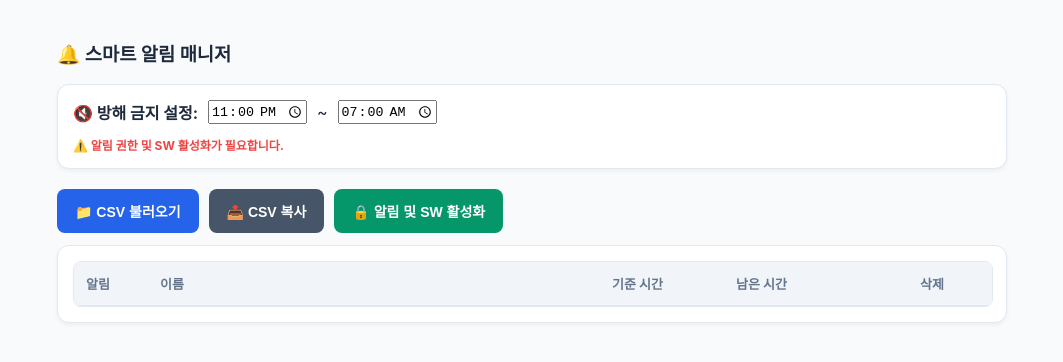
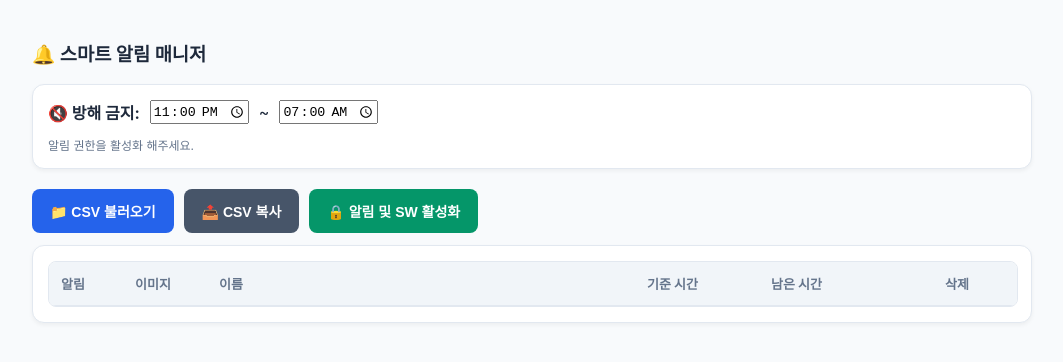
Before and after one commit to llIllIllI/llIllIllI.github.io, a Jekyll site: the page pages/ScheduleAlarm.html, which Jekyll copies as it is, in a window 1280 px wide. Shown: the top 362 px of the page, without its empty margins (108-1171 px from the left). Built offline with Jekyll 4.4.1, drawn with Linux system fonts in a browser that asks for light colours; some of the changed lines change nothing that is shown.

Commit message:
Update ScheduleAlarm.html
url extension

```diff
--- a/pages/ScheduleAlarm.html
+++ b/pages/ScheduleAlarm.html
@@ -6,28 +6,27 @@
     <title>스마트 알림 매니저</title>
     <style>
         :root { --primary: #2563eb; --bg: #f8fafc; --border: #e2e8f0; }
-        body { font-family: -apple-system, system-ui, sans-serif; background: var(--bg); padding: 20px; max-width: 950px; margin: auto; color: #1e293b; }
+        body { font-family: -apple-system, sans-serif; background: var(--bg); padding: 20px; max-width: 1000px; margin: auto; color: #1e293b; }
         .card { background: white; padding: 15px; border-radius: 12px; box-shadow: 0 2px 4px rgba(0,0,0,0.05); margin-bottom: 20px; border: 1px solid var(--border); }
         .flex-row { display: flex; gap: 10px; align-items: center; flex-wrap: wrap; margin-bottom: 12px; }
         .btn { padding: 12px 18px; border-radius: 8px; border: none; background: var(--primary); color: white; cursor: pointer; font-weight: 600; font-size: 14px; }
         .btn-copy { background: #475569; }
         .btn-perm { background: #059669; }
         .btn-del { background: #dc2626; padding: 6px 12px; font-size: 12px; border-radius: 4px; color: white; border: none; cursor: pointer; }
+
+        /* 리스트 스타일 */
         .list-wrapper { width: 100%; overflow-x: auto; border-radius: 8px; border: 1px solid var(--border); }
-        table { width: 100%; min-width: 600px; border-collapse: collapse; }
-        th, td { padding: 12px; border-bottom: 1px solid var(--border); text-align: left; }
+        table { width: 100%; min-width: 700px; border-collapse: collapse; }
+        th, td { padding: 12px; border-bottom: 1px solid var(--border); text-align: left; vertical-align: middle; }
         thead th { background: #f1f5f9; font-size: 13px; color: #64748b; }
 
-        /* 알림 임박 색상 강조 */
-        .status-red { background-color: #fee2e2 !important; color: #991b1b; } /* 10분 미만 */
-        .status-yellow { background-color: #fef9c3 !important; color: #854d0e; } /* 1시간 미만 */
-
+        .alarm-icon { width: 32px; height: 32px; border-radius: 6px; object-fit: cover; border: 1px solid #ddd; }
+        .status-red { background-color: #fee2e2 !important; color: #991b1b; }
+        .status-yellow { background-color: #fef9c3 !important; color: #854d0e; }
         .remain-text { font-weight: 700; font-size: 14px; }
         .toast { position: fixed; bottom: 30px; left: 50%; transform: translateX(-50%); background: #1e293b; color: white; padding: 10px 20px; border-radius: 30px; display: none; z-index: 10000; }
-        input[type="checkbox"] { width: 20px; height: 20px; cursor: pointer; }
+        input[type="checkbox"] { width: 22px; height: 22px; cursor: pointer; }
     </style>
-      <script async src="https://pagead2.googlesyndication.com/pagead/js/adsbygoogle.js?client=ca-pub-4069125987804201"
-     crossorigin="anonymous"></script>
 </head>
 <body>
 
@@ -35,18 +34,18 @@
 
     <section class="card">
         <div class="flex-row">
-            <strong>🔇 방해 금지 설정:</strong>
+            <strong>🔇 방해 금지:</strong>
             <input type="time" id="dndStart" value="23:00"> ~
             <input type="time" id="dndEnd" value="07:00">
         </div>
-        <div id="swStatus" style="font-size:12px; color: #ef4444; font-weight: bold;">⚠️ 알림 권한 및 SW 활성화가 필요합니다.</div>
+        <div id="swStatus" style="font-size:12px; color: #64748b;">알림 권한을 활성화 해주세요.</div>
     </section>
 
     <div class="flex-row">
         <button class="btn" onclick="document.getElementById('csvFile').click()">📁 CSV 불러오기</button>
         <input type="file" id="csvFile" hidden accept=".csv" onchange="handleCSV(this)">
         <button class="btn btn-copy" onclick="exportCSV()">📤 CSV 복사</button>
-        <button class="btn btn-perm" onclick="initServiceWorker()">🔒 알림 및 SW 활성화</button>
+        <button class="btn btn-perm" onclick="initSW()">🔒 알림 및 SW 활성화</button>
     </div>
 
     <section class="card">
@@ -55,9 +54,10 @@
                 <thead>
                     <tr>
                         <th style="width: 50px;">알림</th>
+                        <th style="width: 60px;">이미지</th>
                         <th>이름</th>
                         <th style="width: 100px;">기준 시간</th>
-                        <th style="width: 160px;">남은 시간</th>
+                        <th style="width: 150px;">남은 시간</th>
                         <th style="width: 60px;">삭제</th>
                     </tr>
                 </thead>
@@ -70,126 +70,94 @@
 
     <script>
         let alarms = [];
-        let swRegistration = null;
+        const DEFAULT_ICON = 'https://cdn-icons-png.flaticon.com/512/311/311074.png';
 
-        // 페이지 로드 시 로컬 저장소에서 데이터 복구
         window.onload = function() {
-            const savedAlarms = localStorage.getItem('alarm_data');
-            if (savedAlarms) {
-                const parsed = JSON.parse(savedAlarms);
-                alarms = parsed.map(a => ({
-                    ...a,
-                    time: new Date(a.time),
-                    notifiedBefore: false
-                }));
-                renderUI(new Date());
+            const saved = localStorage.getItem('alarm_storage_v2');
+            if (saved) {
+                const parsed = JSON.parse(saved);
+                alarms = parsed.map(a => ({ ...a, time: new Date(a.time), notifiedBefore: false }));
+                renderUI();
             }
         };
 
-        // 데이터 변경 시 저장
-        function saveToLocal() {
-            localStorage.setItem('alarm_data', JSON.stringify(alarms));
+        function save() {
+            localStorage.setItem('alarm_storage_v2', JSON.stringify(alarms));
         }
 
-        async function initServiceWorker() {
-            // 요청하신 대로 ./sw.js 경로 사용
-            const SW_URL = './sw.js';
-
-            if (!('serviceWorker' in navigator)) {
-                alert("이 브라우저는 서비스 워커를 지원하지 않습니다.");
-                return;
-            }
-
+        async function initSW() {
+            if (!('serviceWorker' in navigator)) return;
             try {
-                const permission = await Notification.requestPermission();
-                if (permission !== 'granted') {
-                    alert("알림 권한이 거부되었습니다.");
-                    return;
-                }
-
-                // 서비스 워커 등록
-                swRegistration = await navigator.serviceWorker.register(SW_URL);
-                document.getElementById('swStatus').innerText = "✅ 서비스 워커 활성화됨";
+                const perm = await Notification.requestPermission();
+                if (perm !== 'granted') return alert("알림 권한이 거부되었습니다.");
+                await navigator.serviceWorker.register('./sw.js');
+                document.getElementById('swStatus').innerText = "✅ 시스템 활성화 완료";
                 document.getElementById('swStatus').style.color = "#059669";
-                alert("성공적으로 등록되었습니다!");
-            } catch (e) {
-                console.error(e);
-                alert("등록 실패: " + e.message);
-            }
+                alert("알림 시스템이 등록되었습니다.");
+            } catch (e) { alert(e.message); }
         }
 
-        function getNextValidTime(startTime, intervalSeconds) {
-            let target = new Date(startTime);
+        function getNextTime(start, interval) {
+            let target = new Date(start);
             const now = new Date();
-            const intervalMs = (parseInt(intervalSeconds) || 300) * 1000;
-            while (target <= now) {
-                target = new Date(target.getTime() + intervalMs);
-            }
+            const ms = (parseInt(interval) || 300) * 1000;
+            while (target <= now) target = new Date(target.getTime() + ms);
             return target;
         }
 
         setInterval(() => {
             const now = new Date();
-            processAlarms(now);
-            renderUI(now);
-        }, 1000);
+            const ds = document.getElementById('dndStart').value, de = document.getElementById('dndEnd').value;
+            const cur = now.getHours().toString().padStart(2,'0') + ":" + now.getMinutes().toString().padStart(2,'0');
+            const isDND = ds < de ? (cur >= ds && cur <= de) : (cur >= ds || cur <= de);
 
-        function processAlarms(now) {
-            const curStr = now.getHours().toString().padStart(2,'0') + ":" + now.getMinutes().toString().padStart(2,'0');
-            const ds = document.getElementById('dndStart').value, de = document.getElementById('dndEnd').value;
-            const isDND = ds < de ? (curStr >= ds && curStr <= de) : (curStr >= ds || curStr <= de);
-
-            let hasChange = false;
+            let changed = false;
             alarms.forEach(a => {
                 const alarmTime = new Date(a.time);
-                const notificationTime = new Date(alarmTime.getTime() - (5 * 60 * 1000));
+                const notiTime = new Date(alarmTime.getTime() - (5 * 60 * 1000));
 
-                if (now >= notificationTime && !a.notifiedBefore) {
+                if (now >= notiTime && !a.notifiedBefore) {
                     if (a.enabled && !isDND) {
-                        const remainMin = Math.ceil((alarmTime - now) / 60000);
+                        const min = Math.ceil((alarmTime - now) / 60000);
                         if (navigator.serviceWorker.controller) {
                             navigator.serviceWorker.controller.postMessage({
                                 type: 'SHOW_NOTIFICATION',
-                                title: `${a.name} (남은 시간 : ${remainMin}분)`,
-                                body: `곧 기준 시간입니다.`
+                                title: `${a.name} (${min}분 전)`,
+                                body: '잠시 후 알림 시간입니다.',
+                                icon: a.iconUrl
                             });
                         }
                     }
                     a.notifiedBefore = true;
                 }
-
                 if (now >= alarmTime) {
-                    a.time = getNextValidTime(a.time, a.interval);
+                    a.time = getNextTime(a.time, a.interval);
                     a.notifiedBefore = false;
-                    hasChange = true;
+                    changed = true;
                 }
             });
-            if (hasChange) saveToLocal();
-        }
+            if (changed) save();
+            renderUI();
+        }, 1000);
 
-        function renderUI(now) {
+        function renderUI() {
             const tbody = document.getElementById('alarmListBody');
+            const now = new Date();
             alarms.sort((a,b) => a.time - b.time);
 
             tbody.innerHTML = alarms.map((a, i) => {
-                const diffMs = a.time - now;
-                const hours = Math.floor(diffMs / 3600000);
-                const mins = Math.floor((diffMs % 3600000) / 60000);
+                const diff = a.time - now;
+                const h = Math.floor(diff/3600000), m = Math.floor((diff%3600000)/60000);
+                const cls = (diff > 0 && diff < 600000) ? "status-red" : (diff < 3600000 ? "status-yellow" : "");
+                const iconToShow = (a.iconUrl && a.iconUrl !== 'null') ? a.iconUrl : DEFAULT_ICON;
 
-                let rowClass = "";
-                if (diffMs > 0 && diffMs < 600000) rowClass = "status-red";
-                else if (diffMs > 0 && diffMs < 3600000) rowClass = "status-yellow";
-
-                const remainStr = diffMs > 0 ? hours + '시간 ' + mins + '분' : "갱신 중...";
-                const timeStr = a.time.getHours().toString().padStart(2,'0') + ":" + a.time.getMinutes().toString().padStart(2,'0');
-
-                return `
-                <tr class="${rowClass}">
-                    <td><input type="checkbox" ${a.enabled ? 'checked' : ''} onchange="alarms[${i}].enabled = this.checked; saveToLocal();"></td>
+                return `<tr class="${cls}">
+                    <td><input type="checkbox" ${a.enabled ? 'checked' : ''} onchange="alarms[${i}].enabled=this.checked; save();"></td>
+                    <td><img src="${iconToShow}" class="alarm-icon" onerror="this.src='${DEFAULT_ICON}'"></td>
                     <td>${a.name}</td>
-                    <td style="font-weight:bold;">${timeStr}</td>
-                    <td class="remain-text">${remainStr}</td>
-                    <td><button class="btn-del" onclick="alarms.splice(${i},1); saveToLocal();">-</button></td>
+                    <td style="font-weight:bold;">${a.time.getHours().toString().padStart(2,'0')}:${a.time.getMinutes().toString().padStart(2,'0')}</td>
+                    <td class="remain-text">${diff > 0 ? h+'시간 '+m+'분' : '갱신 중...'}</td>
+                    <td><button class="btn-del" onclick="alarms.splice(${i},1); save();">-</button></td>
                 </tr>`;
             }).join('');
         }
@@ -202,19 +170,21 @@
                 const lines = e.target.result.split(/\r?\n/).filter(l => l.trim());
                 lines.forEach(line => {
                     const p = line.split(',').map(item => item.trim());
+                    // 5개 필드 (활성화, 이름, 시간, 주기, 아이콘URL)
                     if(p.length >= 4) {
-                        const interval = parseInt(p[3]);
                         alarms.push({
-                            enabled: p[0]==='1', name: p[1],
-                            time: getNextValidTime(p[2], interval),
-                            interval: interval,
+                            enabled: p[0]==='1',
+                            name: p[1],
+                            time: getNextTime(p[2], p[3]),
+                            interval: p[3],
+                            iconUrl: p[4] || 'null',
                             originalZone: p[2].includes('+') ? p[2].split('+')[1] : '09:00',
                             notifiedBefore: false
                         });
                     }
                 });
-                saveToLocal();
-                renderUI(new Date());
+                save();
+                renderUI();
             };
             reader.readAsText(file, "UTF-8");
             input.value = '';
@@ -225,12 +195,13 @@
             const csv = alarms.map(a => {
                 const d = a.time;
                 const timeStr = `${d.getFullYear()}-${pad(d.getMonth()+1)}-${pad(d.getDate())}T${pad(d.getHours())}:${pad(d.getMinutes())}:${pad(d.getSeconds())}+${a.originalZone}`;
-                return `${a.enabled?1:0},${a.name},${timeStr},${a.interval}`;
+                return `${a.enabled?1:0},${a.name},${timeStr},${a.interval},${a.iconUrl}`;
             }).join('\n');
             navigator.clipboard.writeText(csv).then(() => {
                 const t = document.getElementById('toast'); t.style.display='block';
                 setTimeout(() => t.style.display='none', 2500);
             });
         }
-</script>
-</body></html>
+    </script>
+</body>
+</html>
```
